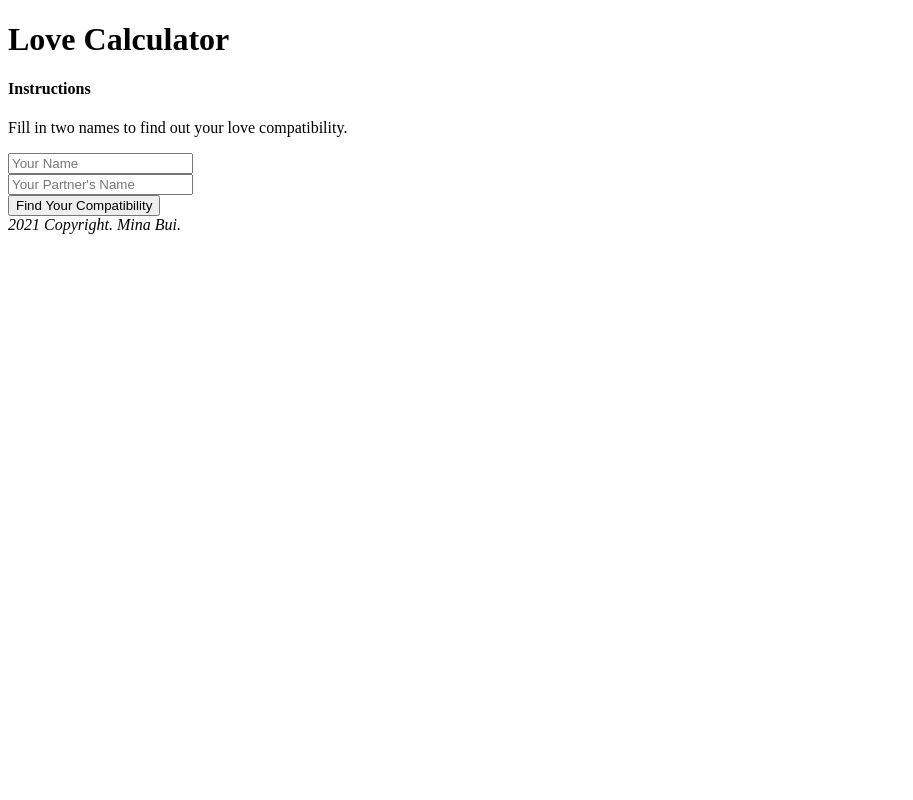
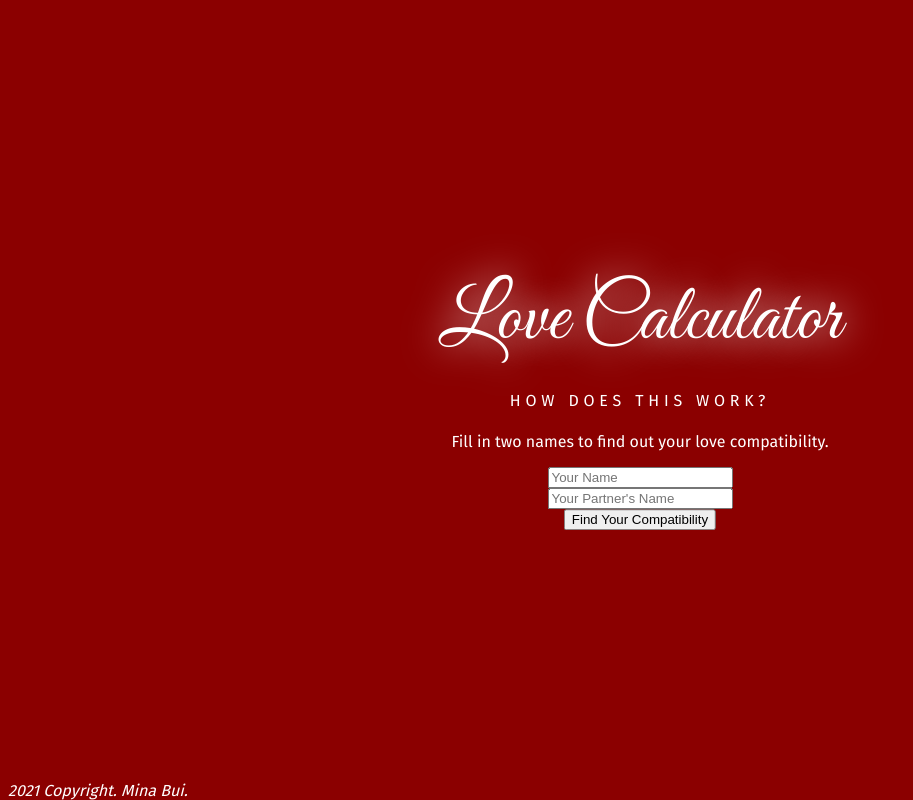
Before and after one commit to mina-bui/love-calculator, a plain HTML site: page index.html in a window 1280 px wide. Shown: the whole page, without its empty margins (0-913 px from the left). Drawn offline with Linux system fonts and the light colour scheme.

Commit message:
Adding fonts, glowing effects, etc

```diff
--- a/index.html
+++ b/index.html
@@ -1,3 +1,7 @@
+<!--
+    Why did I make this? Good question. Quarantining does strange things to people. Don't judge.
+-->
+
 <!DOCTYPE html>
 <html>
 
@@ -8,18 +12,22 @@
 
     <!-- Link to External Stylesheet -->
     <link rel="stylesheet" href="/style.css">
+
+    <!-- Google Fonts -->
+    <link rel="stylesheet" href="https://fonts.googleapis.com/css?family=Great+Vibes">
+    <link rel="stylesheet" href="https://fonts.googleapis.com/css?family=Fira+Sans">
+
 </head>
 
 <body>
 
-    <div>
-
+    <div class="main-container">
 
         <!-- Main content -->
         <h1>Love Calculator</h1>
 
         <!-- Instructions -->
-        <h4>Instructions</h4>
+        <h4>How Does This Work?</h4>
         <p>
             Fill in two names to find out your love compatibility.
         </p>
--- a/style.css
+++ b/style.css
@@ -11,3 +11,45 @@ html {
     box-sizing: inherit;
 }
 /* End Box Sizing Reset */
+
+body {
+    background-color: darkred;
+    color: white;
+    font-family: "Fira Sans", sans-serif;
+    font-size: 1em;
+    font-weight: lighter;
+}
+
+h1 {
+    font-family: "Great Vibes", serif;
+    font-weight: lighter;
+    font-size: 5em;
+    padding: 0px;
+    margin: 0px;
+    text-shadow: 0 0 3vw white;
+}
+
+h2,
+h3,
+h4,
+h5,
+h6 {
+    text-transform: uppercase;
+    font-weight: lighter;
+    font-size: 1em;
+    letter-spacing: 0.3em;
+}
+
+footer {
+    bottom: 0;
+    position: fixed;
+}
+
+/* Form Styling */
+.main-container {
+    position: absolute;
+    left: 50%;
+    top: 50%;
+    transform: translate(-50%, -50%);
+    text-align: center;
+}
```
